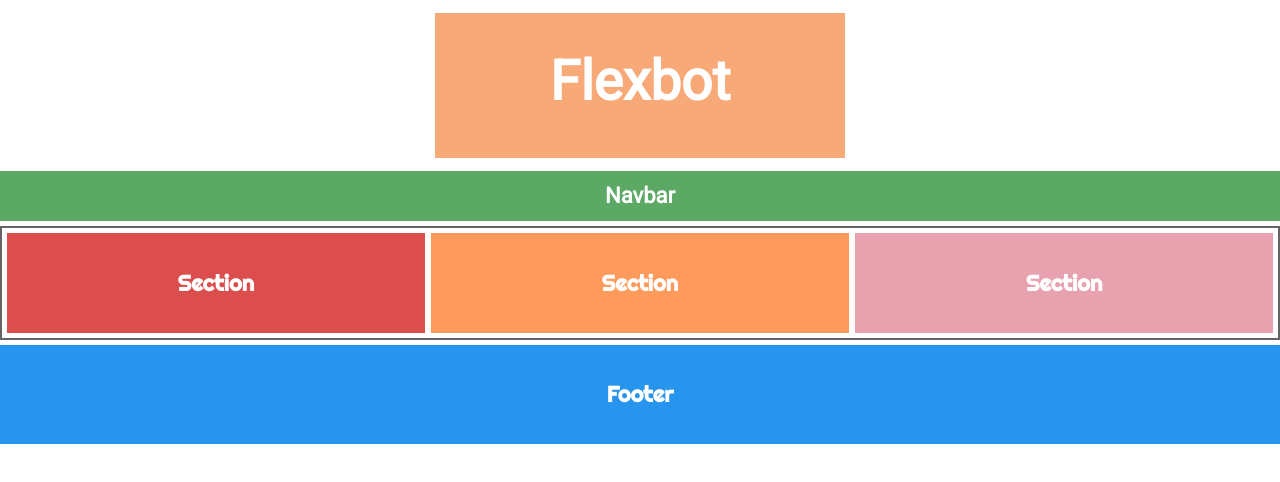
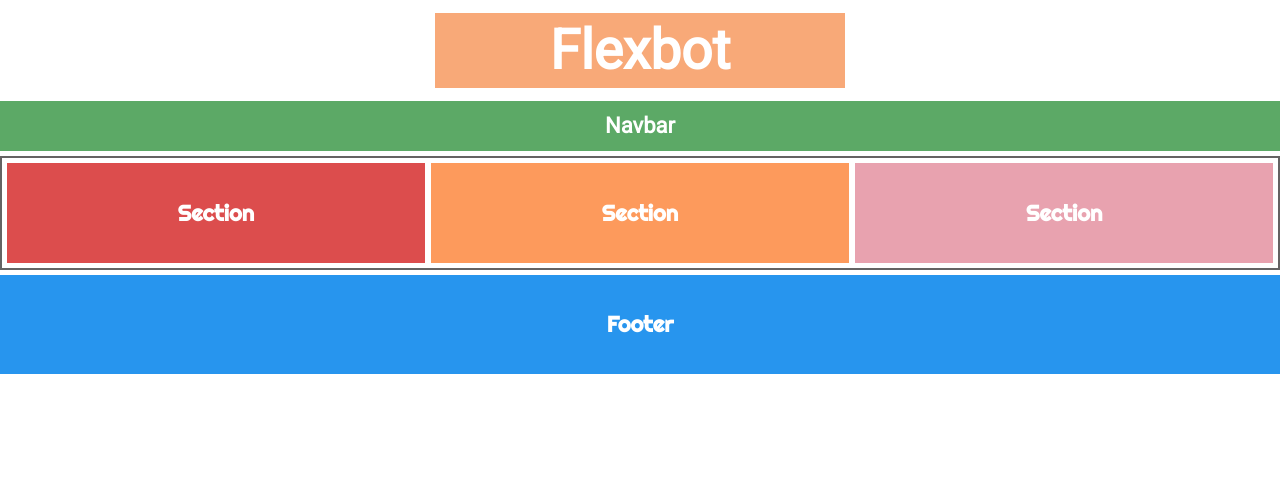
Before and after one commit to RVSWeb/CSS-Conceptos-Basico, a website: page public_html/css-grid/flexbox-componentes-basicos-misma-pagina.html in a window 1280 px wide. Drawn offline with nearby package versions, Linux system fonts and the light colour scheme.

Commit message:
Ejemplos de flex-box y grid-css

```diff
--- a/public_html/css-grid/flexbox-componentes-basicos-misma-pagina.html
+++ b/public_html/css-grid/flexbox-componentes-basicos-misma-pagina.html
@@ -18,8 +18,7 @@ Ref : https://apiumhub.com/es/tech-blog-barcelona/css-grid/
     <meta name="theme-color" content="#4285f4">
     <link href="https://fonts.googleapis.com/css?family=Roboto&display=swap" rel="stylesheet">
     <link href="https://fonts.googleapis.com/css?family=Righteous&display=swap" rel="stylesheet">
-
-    <!--<link rel="manifest" href="/site.webmanifest">-->
+    <link rel="manifest" href="/site.webmanifest">
     <link rel="icon" type="image/png" href="https://goo.gl/cais23" sizes="any">
     <link rel="stylesheet" type="text/css" href="https://cdnjs.cloudflare.com/ajax/libs/normalize/8.0.0/normalize.css">
     <style>
@@ -34,8 +33,8 @@ Ref : https://apiumhub.com/es/tech-blog-barcelona/css-grid/
 
       h2{
         width: 30%;
-        height: 120px;
-        line-height: 200%;
+        height: 50px;
+        line-height: 90%;
         margin: 1% auto;
         padding: 1%;
       }
```
